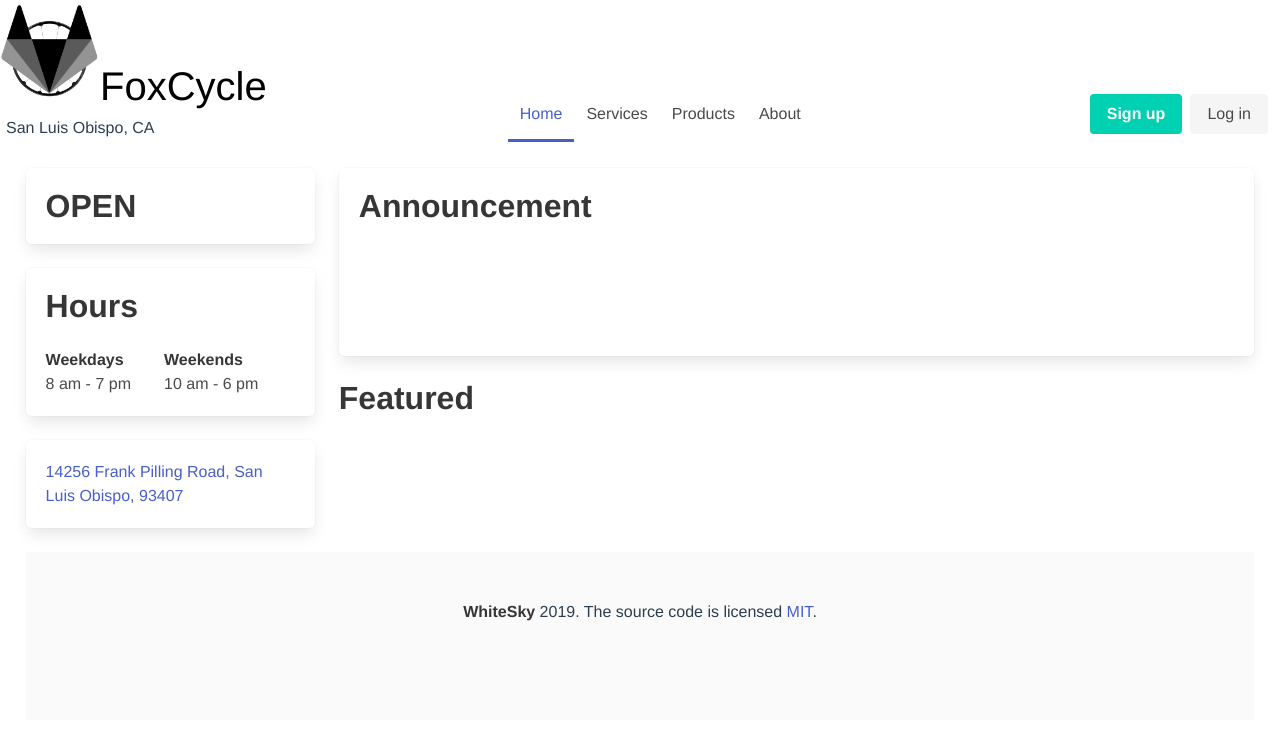
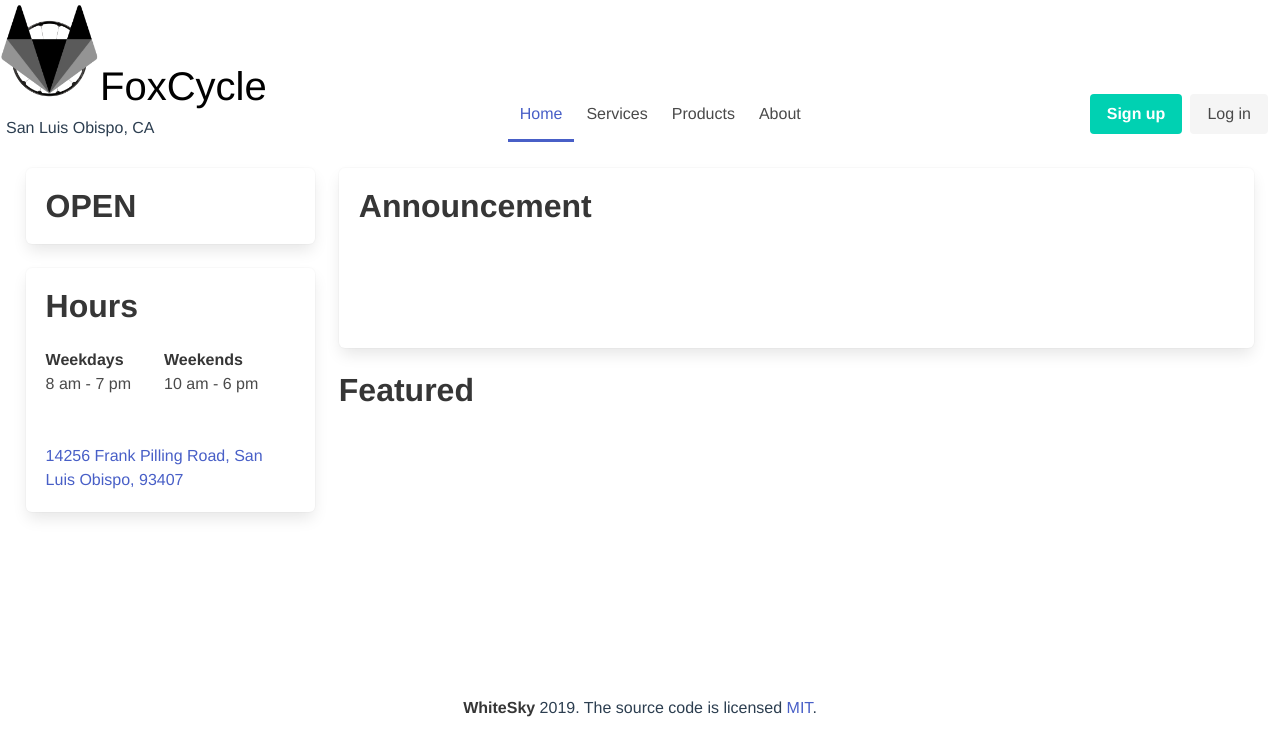
Before and after one commit to jkrisfox/projectTemplate, a Vue app in the folder client/: page / in a window 1280 px wide. Shown: the top 756 px of the page. Built offline with nearby package versions, Linux system fonts and the light colour scheme.

Commit message:
changed footer

```diff
--- a/client/src/App.vue
+++ b/client/src/App.vue
@@ -111,12 +111,22 @@ export default class App extends Vue {
 
 
 <style lang="scss">
+
+$footer-background-color: white !default;
+$footer-padding: 10rem 0rem 0rem !default;
+
+
 @import "~bulma/css/bulma.css";
 #app {
   font-family: "Avenir", Helvetica, Arial, sans-serif;
   -webkit-font-smoothing: antialiased;
   -moz-osx-font-smoothing: grayscale;
   color: #2c3e50;
+}
+
+.footer {
+  background-color: $footer-background-color;
+  padding: $footer-padding;
 }
 
 .foxcycle-logo-img {
--- a/client/src/views/Home.vue
+++ b/client/src/views/Home.vue
@@ -3,7 +3,7 @@
     <div class="tile is-ancestor">
       <div class="hours tile is-vertical is-parent is-3">
         <div class="tile is-child box">
-          <p class="title">OPEN</p>
+          <p class="title" >OPEN</p>
         </div>
         <div class="tile is-child box">
           <p class="title">Hours</p>
@@ -19,12 +19,15 @@
                 <td></td>
               </tr>
             </table>
-        </div>
-        <div class="location tile is-child box">
-          <a href="https://maps.calpoly.edu/place/bldg-014-0/@35.3084197,-120.6805840,14.1z">
-            14256 Frank Pilling Road, San Luis Obispo, 93407
-          </a>
-        </div>
+            <br>
+            <br>
+            <div class="location tile">
+
+              <a href="https://maps.calpoly.edu/place/bldg-014-0/@35.3084197,-120.6805840,14.1z">
+                14256 Frank Pilling Road, San Luis Obispo, 93407
+              </a>
+              </div>
+          </div>
       </div>
 
       <div class="announcement tile is-parent is-vertical">
```
